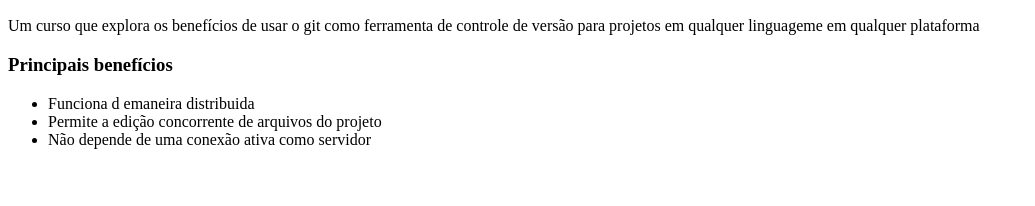
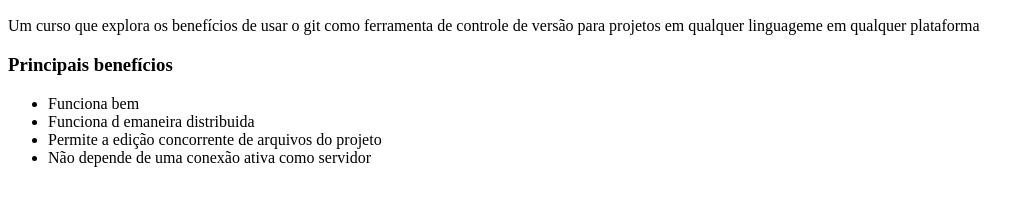
Before and after one commit to DeniseBianchiniFazzi/curso-git, a plain HTML site: page index.html in a window 1280 px wide. Shown: the part 96-302 px from the top of the page, without its empty margins (0-1035 px from the left). Drawn offline with Linux system fonts and the light colour scheme.

Commit message:
Atualizacao do index.php

```diff
--- a/index.html
+++ b/index.html
@@ -9,6 +9,7 @@
 
 	<h3>Principais benefícios</h3>
 	<ul>
+		<li>Funciona bem</li>
 		<li>Funciona d emaneira distribuida</li>
 		<li>Permite a edição concorrente de arquivos do projeto</li>
 		<li>Não depende de uma conexão ativa como servidor</li>
```
